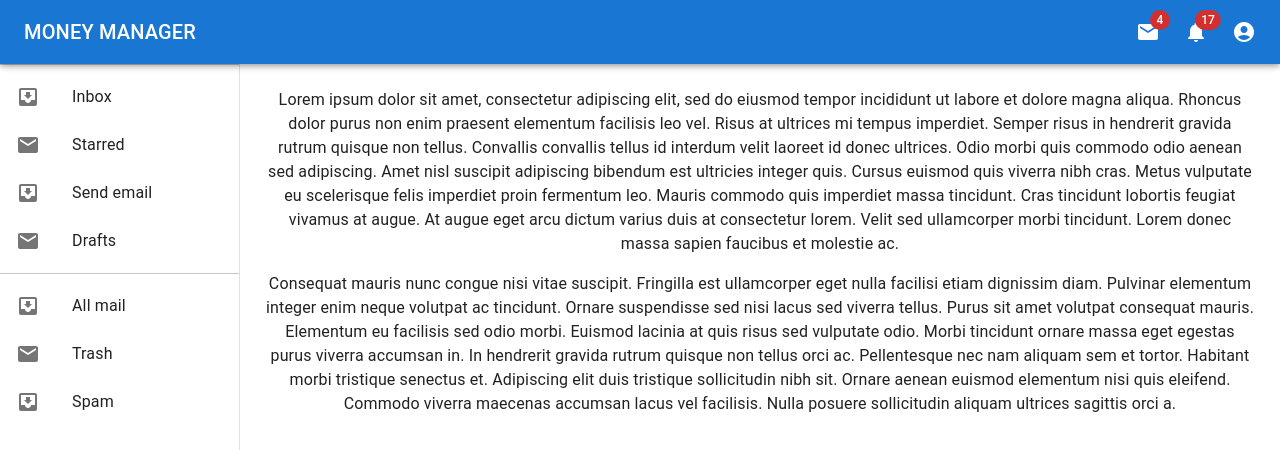
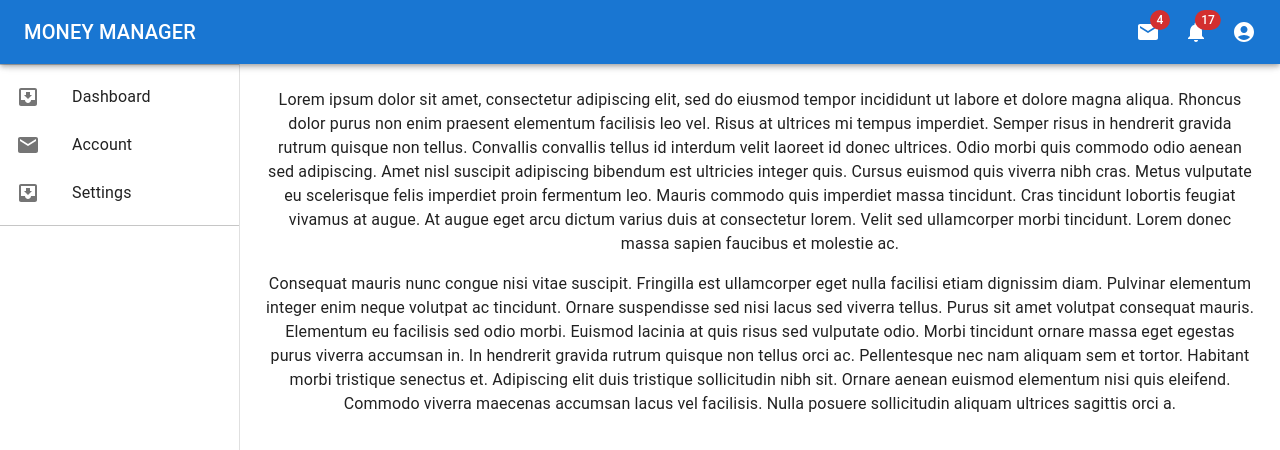
Before and after one commit to RUPAAK/MONEY_MANAGER_TS, a React (Create React App) app: page / in a window 1280 px wide. Shown: the top 450 px of the page. Built offline with nearby package versions, Linux system fonts and the light colour scheme; sample sign-in values are in the browser's storage.

Commit message:
sidebar created

```diff
--- a/package.json
+++ b/package.json
@@ -3,6 +3,8 @@
   "version": "0.1.0",
   "private": true,
   "dependencies": {
+    "@emotion/react": "^11.5.0",
+    "@emotion/styled": "^11.3.0",
     "@material-ui/core": "5.0.0-beta.2",
     "@mui/icons-material": "^5.0.5",
     "@mui/material": "^5.0.6",
--- /dev/null
+++ b/src/components/Drawer/index.tsx
@@ -0,0 +1,61 @@
+import {
+  Divider,
+  List,
+  ListItem,
+  Toolbar,
+  ListItemIcon,
+  ListItemText,
+  Drawer,
+} from "@mui/material";
+import MailIcon from "@mui/icons-material/Mail";
+import InboxIcon from "@mui/icons-material/MoveToInbox";
+import React from "react";
+
+const Sidebar: React.FC = (): JSX.Element => {
+  const drawerWidth = 240;
+  const drawer = (
+    <div>
+      <Toolbar />
+      <Divider />
+      <List>
+        {["Dashboard", "Account", "Settings"].map((text, index) => (
+          <ListItem button key={text}>
+            <ListItemIcon>
+              {index % 2 === 0 ? <InboxIcon /> : <MailIcon />}
+            </ListItemIcon>
+            <ListItemText primary={text} />
+          </ListItem>
+        ))}
+      </List>
+      <Divider />
+      {/* <List>
+        {["All mail", "Trash", "Spam"].map((text, index) => (
+          <ListItem button key={text}>
+            <ListItemIcon>
+              {index % 2 === 0 ? <InboxIcon /> : <MailIcon />}
+            </ListItemIcon>
+            <ListItemText primary={text} />
+          </ListItem>
+        ))}
+      </List> */}
+    </div>
+  );
+
+  return (
+    <Drawer
+      variant="permanent"
+      sx={{
+        display: { xs: "none", sm: "block" },
+        "& .MuiDrawer-paper": {
+          boxSizing: "border-box",
+          width: drawerWidth,
+        },
+      }}
+      open
+    >
+      {drawer}
+    </Drawer>
+  );
+};
+
+export default Sidebar;
--- a/src/router.tsx
+++ b/src/router.tsx
@@ -31,8 +31,8 @@ const routes: RouterType[] | PartialRouteObject[] = [
   },
   {
     path: "/",
-    element: <Home />,
-    // element: auth() ? <Home /> : <Login />,
+    // element: <Home />,
+    element: auth() ? <Home /> : <Login />,
   },
 ];
 
--- a/src/screen/Home.tsx
+++ b/src/screen/Home.tsx
@@ -17,6 +17,7 @@ import Typography from "@mui/material/Typography";
 import Button from "@mui/material/Button";
 import Navbar from "../components/Appbar";
 import { Navigate } from "react-router";
+import Sidebar from "../components/Drawer";
 
 const drawerWidth = 240;
 
@@ -73,7 +74,7 @@ export default function Home(props: Props) {
         aria-label="mailbox folders"
       >
         {/* The implementation can be swapped with js to avoid SEO duplication of links. */}
-        <Drawer
+        {/* <Drawer
           variant="temporary"
           open={mobileOpen}
           onClose={handleDrawerToggle}
@@ -89,8 +90,8 @@ export default function Home(props: Props) {
           }}
         >
           {drawer}
-        </Drawer>
-        <Drawer
+        </Drawer> */}
+        {/* <Drawer
           variant="permanent"
           sx={{
             display: { xs: "none", sm: "block" },
@@ -102,7 +103,8 @@ export default function Home(props: Props) {
           open
         >
           {drawer}
-        </Drawer>
+        </Drawer> */}
+        <Sidebar />
       </Box>
       <Box
         component="main"
```
Also changed, not shown: 1 other file (tests, documents, lock files or other folders).
